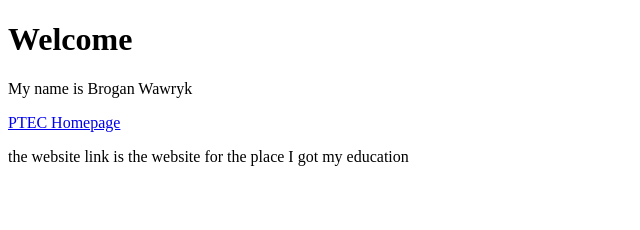
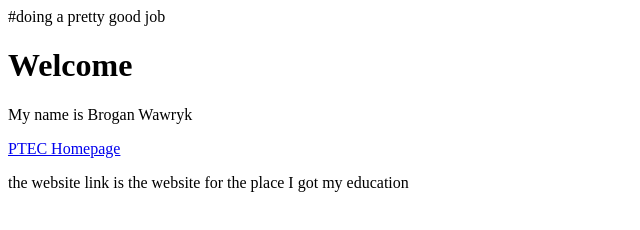
Before and after one commit to lolajeness/FirstWebProject-new, a plain HTML site: page index.html in a window 1280 px wide. Shown: the whole page, without its empty margins (0-640 px from the left). Drawn offline with Linux system fonts and the light colour scheme.

Commit message:
doing a pretty good job add

```diff
--- a/index.html
+++ b/index.html
@@ -6,6 +6,7 @@
 	<meta name="viewport" content="initial=scale=1.0, user-scalable=yes"/>
 </head>
 <body>
+	#doing a pretty good job
 	<h1>Welcome</h1>
 	<p>My name is Brogan Wawryk </p>
 	<a href="https://www.pembinatrails.ca/earlycollege">PTEC Homepage</a>
```
